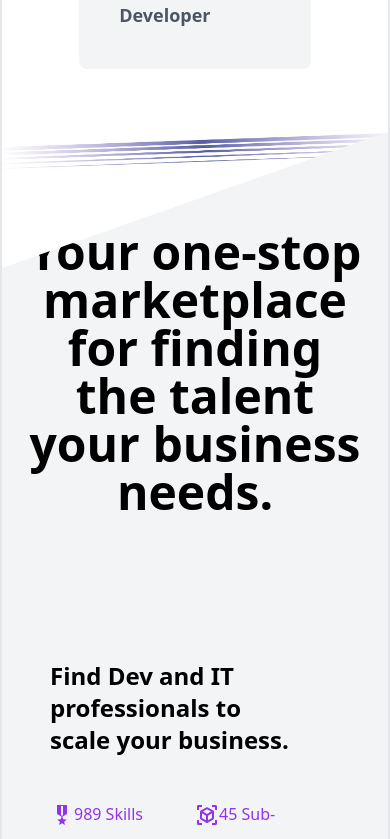
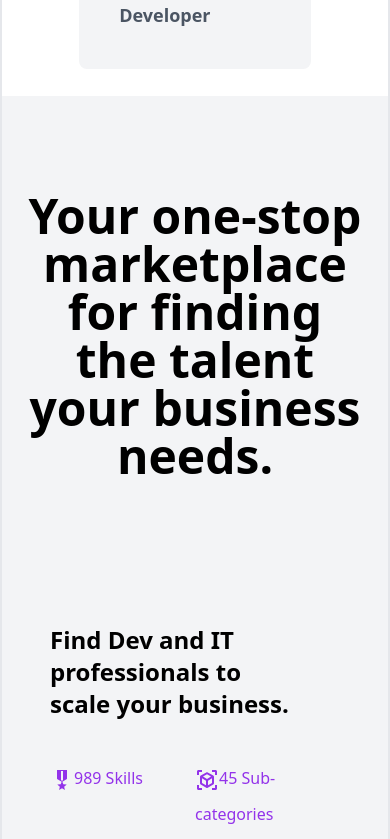
Before and after one commit to vie-tech/punch-frontend-assessment, a React (Create React App) app: page / in a window 390 px wide. Shown: the part 1545-2384 px from the top of the page. Built offline with nearby package versions, Linux system fonts and the light colour scheme; a web font is replaced by a local one.

Commit message:
More responsiveness

```diff
--- a/src/components/Section2.jsx
+++ b/src/components/Section2.jsx
@@ -7,7 +7,7 @@ import icon3 from '../assets/images/icon-3.png'
 const Section2 = () => {
   return (
     <>
-      <section className="custom-style-bg mt-[-37px] grid grid-cols-1 justify-items-center bg-gray-100">
+      <section className="lg:custom-style-bg mt-[-37px] grid grid-cols-1 justify-items-center bg-gray-100">
         <div>
           <h1 className="font-bold text-5xl text-center p-4 mt-20">
             Your one-stop marketplace for finding <br />
--- a/src/components/Section3.jsx
+++ b/src/components/Section3.jsx
@@ -7,7 +7,7 @@ import quotes from '../assets/images/quotes.png'
 const Section3 = () => {
   return (
     <>
-      <section className="lg:grid grid-cols-2 bg-section3 relative section-3-bg p-16 lg:p-32 mt-[-78px]">
+      <section className="lg:section-3-bg lg:grid grid-cols-2 bg-section3 relative  p-16 lg:p-32 mt-[-78px]">
         <div className="text-gray-300 mb-20">
           <h1 className=" text-4xl lg:text-6xl font-bold text-white">
             How it worked <br />  for Jason <span><img src={face1} alt="" className='rounded-full inline-block w-10 h-10'/></span> at <br />Groove
--- a/src/index.css
+++ b/src/index.css
@@ -3,14 +3,24 @@
 @tailwind utilities;
 
 
-.custom-style-bg{
+
+
+@media (min-width: 1024px) {
+  .lg\:custom-style-bg {
+    clip-path: polygon(0 6%, 100% 0%, 100% 92%, 0 100%);
+  }
+}
+.section-3-bg {
+  @apply bg-section3 p-16 mt-[-78px];
   clip-path: polygon(0 6%, 100% 0%, 100% 92%, 0 100%);
 }
 
-.section-3-bg{
-  clip-path: polygon(0 6%, 100% 0%, 100% 92%, 0 100%);
+@media (min-width: 1024px) {
+  .lg\:section-3-bg {
+    @apply p-32;
+    clip-path: polygon(0 6%, 100% 0%, 100% 92%, 0 100%);
+  }
 }
-
 .inner-bg{
   clip-path: polygon(0 20%, 100% 0%, 100% 84%, 0% 100%);
 
--- a/src/utility/Parallax.jsx
+++ b/src/utility/Parallax.jsx
@@ -5,7 +5,7 @@ const Parallax = () => {
   return (
    <>
    <section className="">
-    <img src={Union} alt="Union" className="mx-auto w-full" />
+    <img src={Union} alt="Union" className="mx-auto w-full hidden lg:block" />
    </section>
    </>
   )
```
